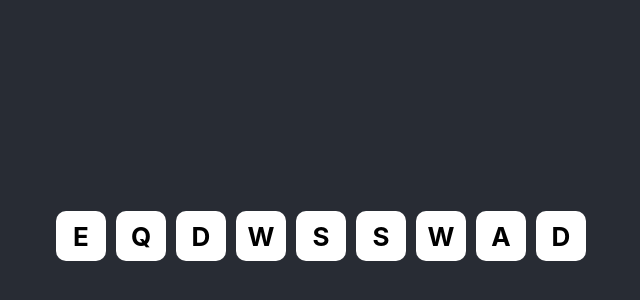
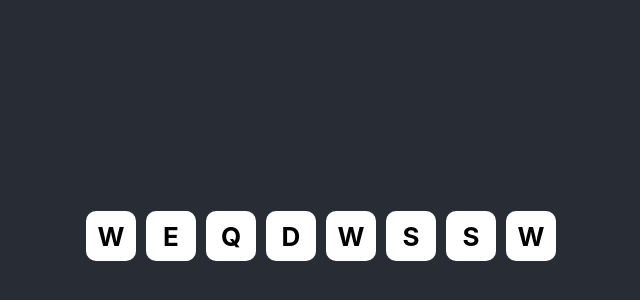
Before and after one commit to sashaevt/belakis-captcha-training, a React (Create React App) app: page / in a window 1280 px wide. Shown: the part 164-464 px from the top of the page, without its empty margins (319-959 px from the left). Built offline with nearby package versions, Linux system fonts and the light colour scheme.

Commit message:
Update PressArea.js

```diff
--- a/src/PressArea/PressArea.js
+++ b/src/PressArea/PressArea.js
@@ -17,17 +17,16 @@ function CaptchaButtonsGroup() {
     function getRandomLetter(array) {
         return array[Math.floor(Math.random() * array.length)];
     }
+
+    const buttonsArray = [];
+    for (let i = 0; i < 8; i++) {
+        buttonsArray.push(
+            <CaptchaButton key={i} letter={ getRandomLetter(letters) } />
+        )
+    }
     return (
         <div className="captcha-buttons-group">
-            <CaptchaButton letter={ getRandomLetter(letters) } />
-            <CaptchaButton letter={ getRandomLetter(letters) } />
-            <CaptchaButton letter={ getRandomLetter(letters) } />
-            <CaptchaButton letter={ getRandomLetter(letters) } />
-            <CaptchaButton letter={ getRandomLetter(letters) } />
-            <CaptchaButton letter={ getRandomLetter(letters) } />
-            <CaptchaButton letter={ getRandomLetter(letters) } />
-            <CaptchaButton letter={ getRandomLetter(letters) } />
-            <CaptchaButton letter={ getRandomLetter(letters) } />
+            { buttonsArray }
         </div>
     );
 }
```
